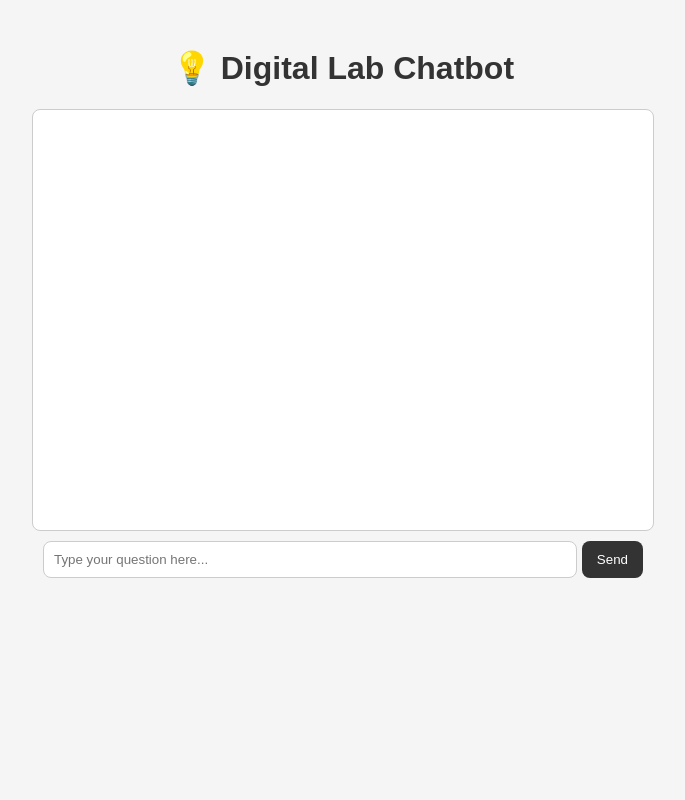
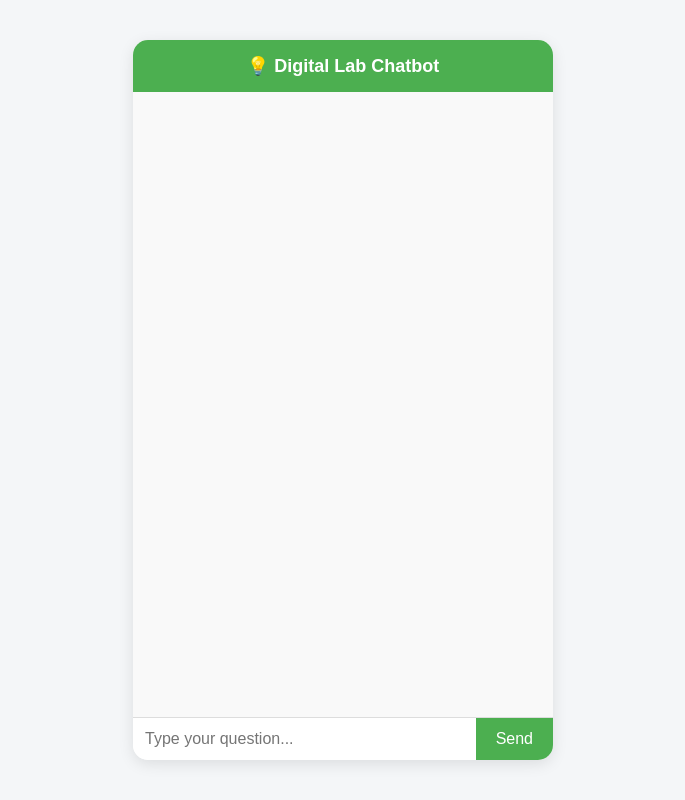
Before and after one commit to dyuthilife239/Digital-Lab-chatbot-, a Flask app: page / in a window 1280 px wide. Shown: the whole page, without its empty margins (297-982 px from the left). Run offline with Flask 3, Linux system fonts and the light colour scheme.

Commit message:
Update index.html

```diff
--- a/templates/index.html
+++ b/templates/index.html
@@ -2,116 +2,124 @@
 <html lang="en">
 <head>
   <meta charset="UTF-8">
-  <meta name="viewport" content="width=device-width, initial-scale=1.0">
-  <title>Digital Lab Chatbot</title>
+  <title>💡 Digital Lab Chatbot</title>
   <style>
     body {
       font-family: Arial, sans-serif;
-      background: #f5f5f5;
+      background: #f4f6f8;
+      display: flex;
+      justify-content: center;
+      align-items: center;
+      height: 100vh;
+      margin: 0;
+    }
+    .chat-container {
+      width: 100%;
+      max-width: 420px;
+      height: 90vh;
+      background: #fff;
+      border-radius: 15px;
+      box-shadow: 0 4px 15px rgba(0,0,0,0.1);
       display: flex;
       flex-direction: column;
-      align-items: center;
-      padding: 20px;
+      overflow: hidden;
     }
-    h1 {
-      color: #333;
+    .header {
+      background: #4CAF50;
+      color: white;
+      padding: 15px;
+      text-align: center;
+      font-size: 18px;
+      font-weight: bold;
     }
-    #chat-box {
-      width: 100%;
-      max-width: 600px;
-      height: 400px;
-      border: 1px solid #ccc;
-      border-radius: 8px;
-      background: #fff;
-      padding: 10px;
+    .chat-box {
+      flex: 1;
+      padding: 15px;
       overflow-y: auto;
-      margin-bottom: 10px;
+      background: #f9f9f9;
     }
     .message {
       margin: 8px 0;
-      padding: 8px 12px;
-      border-radius: 10px;
-      max-width: 75%;
+      padding: 10px 15px;
+      border-radius: 18px;
+      max-width: 80%;
       word-wrap: break-word;
     }
-    .user {
-      background: #d0ebff;
-      text-align: right;
-      margin-left: auto;
+    .user-message {
+      background: #DCF8C6;
+      align-self: flex-end;
     }
-    .bot {
-      background: #d3f9d8;
-      text-align: left;
-      margin-right: auto;
+    .bot-message {
+      background: #e6e6e6;
+      align-self: flex-start;
     }
-    #input-area {
-      width: 100%;
-      max-width: 600px;
+    .input-area {
       display: flex;
+      border-top: 1px solid #ddd;
     }
-    #message {
+    input {
       flex: 1;
-      padding: 10px;
-      border: 1px solid #ccc;
-      border-radius: 8px;
+      border: none;
+      padding: 12px;
+      font-size: 16px;
+      border-radius: 0;
+      outline: none;
     }
-    #send {
-      padding: 10px 15px;
-      margin-left: 5px;
-      background: #333;
-      color: #fff;
+    button {
+      background: #4CAF50;
       border: none;
-      border-radius: 8px;
+      color: white;
+      padding: 12px 20px;
       cursor: pointer;
+      font-size: 16px;
+    }
+    button:hover {
+      background: #45a049;
     }
   </style>
 </head>
 <body>
-  <h1>💡 Digital Lab Chatbot</h1>
-  <div id="chat-box"></div>
-  <div id="input-area">
-    <input type="text" id="message" placeholder="Type your question here..." />
-    <button id="send">Send</button>
+  <div class="chat-container">
+    <div class="header">💡 Digital Lab Chatbot</div>
+    <div class="chat-box" id="chat-box"></div>
+    <div class="input-area">
+      <input type="text" id="user-input" placeholder="Type your question..." />
+      <button onclick="sendMessage()">Send</button>
+    </div>
   </div>
 
   <script>
     async function sendMessage() {
-      const messageInput = document.getElementById("message");
-      const chatBox = document.getElementById("chat-box");
-      const userMessage = messageInput.value.trim();
-
-      if (!userMessage) return;
+      const inputField = document.getElementById("user-input");
+      const message = inputField.value.trim();
+      if (!message) return;
 
       // Show user message
-      const userDiv = document.createElement("div");
-      userDiv.className = "message user";
-      userDiv.textContent = "You: " + userMessage;
-      chatBox.appendChild(userDiv);
+      const chatBox = document.getElementById("chat-box");
+      const userMsg = document.createElement("div");
+      userMsg.className = "message user-message";
+      userMsg.textContent = message;
+      chatBox.appendChild(userMsg);
+      chatBox.scrollTop = chatBox.scrollHeight;
 
-      messageInput.value = "";
+      inputField.value = "";
 
       // Send to backend
       const response = await fetch("/chat", {
         method: "POST",
         headers: { "Content-Type": "application/json" },
-        body: JSON.stringify({ message: userMessage })
+        body: JSON.stringify({ message })
       });
 
       const data = await response.json();
 
       // Show bot reply
-      const botDiv = document.createElement("div");
-      botDiv.className = "message bot";
-      botDiv.textContent = "Bot: " + data.reply;
-      chatBox.appendChild(botDiv);
-
-      chatBox.scrollTop = chatBox.scrollHeight; // auto scroll
+      const botMsg = document.createElement("div");
+      botMsg.className = "message bot-message";
+      botMsg.textContent = data.reply;
+      chatBox.appendChild(botMsg);
+      chatBox.scrollTop = chatBox.scrollHeight;
     }
-
-    document.getElementById("send").addEventListener("click", sendMessage);
-    document.getElementById("message").addEventListener("keypress", function(e) {
-      if (e.key === "Enter") sendMessage();
-    });
   </script>
 </body>
 </html>
```
